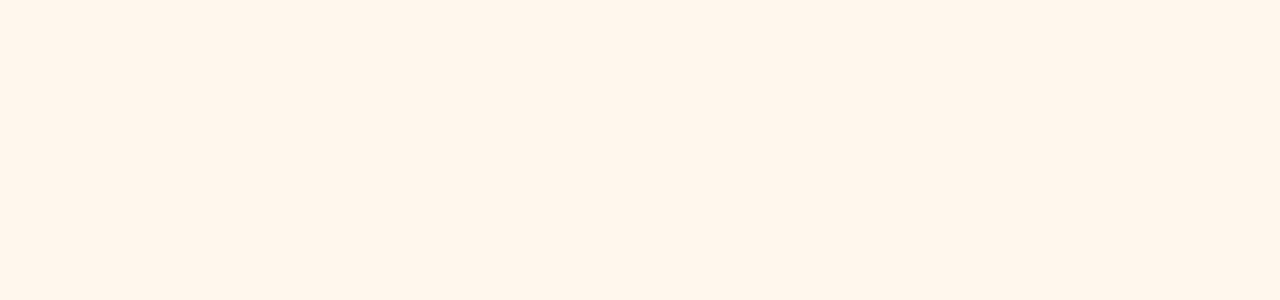
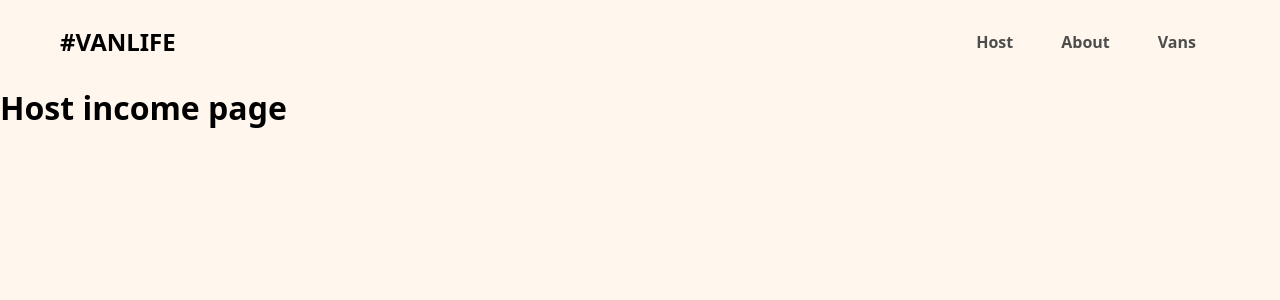
Before and after one commit to Alto0327/VanLife, a React (Vite) app: page /host/income in a window 1280 px wide. Before the commit this address had no page. Shown: the top 300 px of the page. Built offline with nearby package versions, Linux system fonts and the light colour scheme; what miragejs would draw is missing.

Commit message:
Added Host files and components

```diff
--- a/src/App.jsx
+++ b/src/App.jsx
@@ -4,9 +4,12 @@ import { BrowserRouter, Routes, Route, Link } from "react-router-dom";
 import Home from './pages/Home/Home';
 import About from './pages/About/About';
 import Vans from './pages/Vans/Vans';
-import VanDetail from './pages/VanDetail/VanDetail';
+import VanDetail from './pages/Vans/VanDetail/VanDetail';
 import './App.css';
 import Layout from './components/Layout';
+import Host from './pages/Host/Host';
+import HostReview from './pages/Host/HostReview';
+import HostIncome from './pages/Host/HostIncome';
 
 import "./server"
 
@@ -21,6 +24,9 @@ function App() {
           <Route path="/about" element={<About />} />
           <Route path="/vans" element={<Vans />} />
           <Route path="/vans/:id" element={<VanDetail />} />
+          <Route path="/host" element={ <Host/> } />
+          <Route path="/host/income" element={ <HostIncome/> } />
+          <Route path="/host/reviews" element={ <HostReview/> } />
         </Route>
       </Routes>
     </BrowserRouter>
--- a/src/components/Header.jsx
+++ b/src/components/Header.jsx
@@ -6,6 +6,7 @@ export default function Header(){
             <nav className='nav-bar'>
                 <Link to="/">#VANLIFE</Link>
                 <div className="nav-right">
+                    <Link to="/host">Host</Link>
                     <Link to="/about">About</Link>
                     <Link to="/vans">Vans</Link>
                 </div>
--- /dev/null
+++ b/src/pages/Host/Host.jsx
@@ -0,0 +1,7 @@
+export default function Host(){
+    return(
+        <>
+            <h1>Host Page</h1>
+        </>
+    )
+}
--- /dev/null
+++ b/src/pages/Host/HostIncome.jsx
@@ -0,0 +1,7 @@
+export default function HostIncome(){
+    return(
+        <>
+            <h1>Host income page</h1>
+        </>
+    )
+}
--- /dev/null
+++ b/src/pages/Host/HostReview.jsx
@@ -0,0 +1,7 @@
+export default function HostReview () {
+    return(
+        <>
+            <h1>Host Reviews</h1>
+        </>
+    )
+}
```
